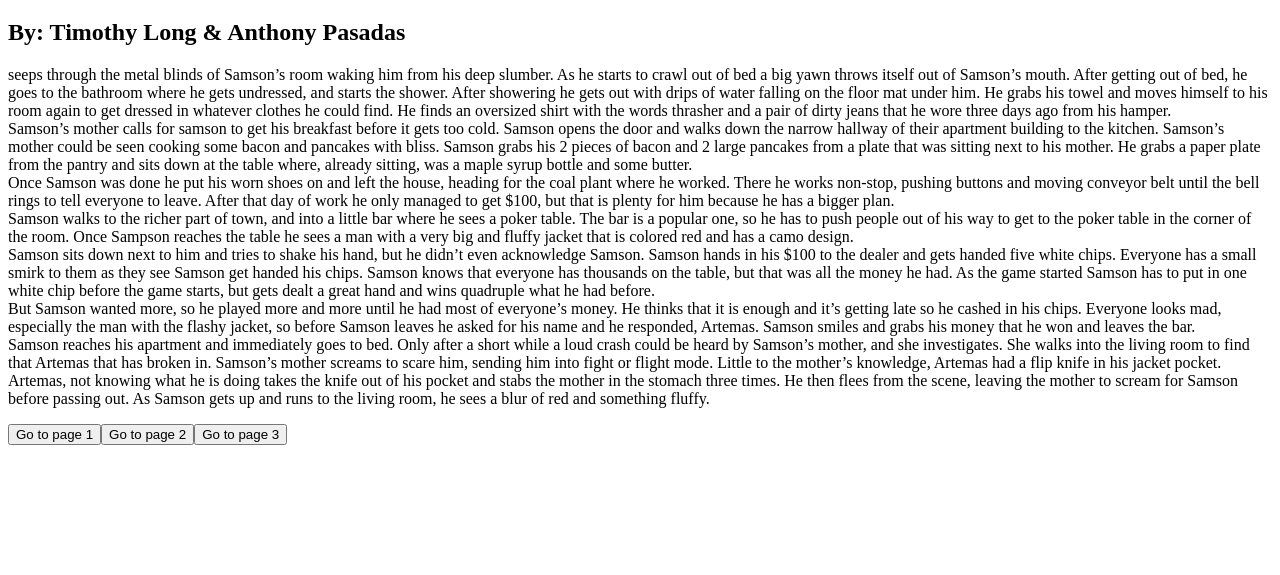
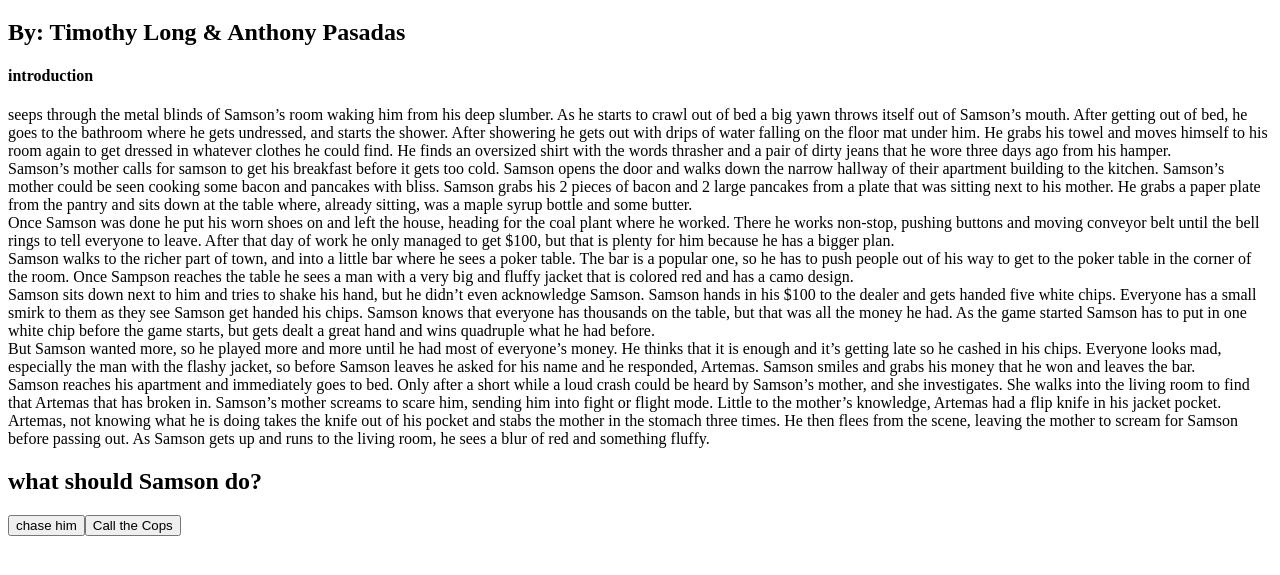
Before and after one commit to theonlymeme/project-gamble, a plain HTML site: page project.html in a window 1280 px wide. Shown: the part 61-636 px from the top of the page. Drawn offline with Linux system fonts and the light colour scheme.

Commit message:
added the first couple buttons

```diff
--- a/project.html
+++ b/project.html
@@ -11,15 +11,16 @@
     <div id="intro">
         <h1>The Gamble</h1>
             <h2> By: Timothy Long & Anthony Pasadas</h2>
+            <h4>introduction</h4>
         <p> seeps through the metal blinds of Samson’s room waking him from his deep slumber. As he starts to crawl out of bed a big yawn throws itself out of Samson’s mouth. After getting out of bed, he goes to the bathroom where he gets undressed, and starts the shower. After showering he gets out with drips of water falling on the floor mat under him. He grabs his towel and moves himself to his room again to get dressed in whatever clothes he could find. He finds an oversized shirt with the words thrasher and a pair of dirty jeans that he wore three days ago from his hamper.<br>
             Samson’s mother calls for samson to get his breakfast before it gets too cold. Samson opens the door and walks down the narrow hallway of their apartment building to the kitchen. Samson’s mother could be seen cooking some bacon and pancakes with bliss. Samson grabs his 2 pieces of bacon and 2 large pancakes from a plate that was sitting next to his mother. He grabs a paper plate from the pantry and sits down at the table where, already sitting, was a maple syrup bottle and some butter. <br>
             Once Samson was done he put his worn shoes on and left the house, heading for the coal plant where he worked. There he works non-stop, pushing buttons and moving conveyor belt until the bell rings to tell everyone to leave. After that day of work he only managed to get $100, but that is plenty for him because he has a bigger plan.<br>
             Samson walks to the richer part of town, and into a little bar where he sees a poker table. The bar is a popular one, so he has to push people out of his way to get to the poker table in the corner of the room. Once Sampson reaches the table he sees a man with a very big and fluffy jacket that is colored red and has a camo design. <br>
             Samson sits down next to him and tries to shake his hand, but he didn’t even acknowledge Samson. Samson hands in his $100 to the dealer and gets handed five white chips. Everyone has a small smirk to them as they see Samson get handed his chips. Samson knows that everyone has thousands on the table, but that was all the money he had. As the game started Samson has to put in one white chip before the game starts, but gets dealt a great hand and wins quadruple what he had before. <br>
             But Samson wanted more, so he played more and more until he had most of everyone’s money. He thinks that it is enough and it’s getting late so he cashed in his chips. Everyone looks mad, especially the man with the flashy jacket, so before Samson leaves he asked for his name and he responded, Artemas. Samson smiles and grabs his money that he won and leaves the bar.
-<br> Samson reaches his apartment and immediately goes to bed. Only after a short while a loud crash could be heard by Samson’s mother, and she investigates. She walks into the living room to find that Artemas that has broken in. Samson’s mother screams to scare him, sending him into fight or flight mode. Little to the mother’s knowledge, Artemas had a flip knife in his jacket pocket. Artemas, not knowing what he is doing takes the knife out of his pocket and stabs the mother in the stomach three times. He then flees from the scene, leaving the mother to scream for Samson before passing out. As Samson gets up and runs to the living room, he sees a blur of red and something fluffy.
-        </p>
-    </div>
+<br> Samson reaches his apartment and immediately goes to bed. Only after a short while a loud crash could be heard by Samson’s mother, and she investigates. She walks into the living room to find that Artemas that has broken in. Samson’s mother screams to scare him, sending him into fight or flight mode. Little to the mother’s knowledge, Artemas had a flip knife in his jacket pocket. Artemas, not knowing what he is doing takes the knife out of his pocket and stabs the mother in the stomach three times. He then flees from the scene, leaving the mother to scream for Samson before passing out. As Samson gets up and runs to the living room, he sees a blur of red and something fluffy.</p>
+<h2> what should Samson do?</h2>
+</div>
 
     <div id="story">
 
@@ -39,25 +40,22 @@
             intro : {
                 text : "",
                 choices : [
-                    ["Go to page 1", "page1"],
-                    ["Go to page 2", "page2"],
-                    ["Go to page 3", "page3"]
+                    ["chase him", "chase"],
+                    ["Call the Cops", "stay"],
                 ]
             },
-            page1 : {
-                text : "Faucibus in ornare quam viverra orci sagittis eu. Arcu ac tortor dignissim convallis aenean et. Sodales ut etiam sit amet nisl purus in mollis nunc. Non nisi est sit amet facilisis magna etiam tempor orci. Dignissim sodales ut eu sem integer vitae justo eget. Integer feugiat scelerisque varius morbi enim nunc. Sed felis eget velit aliquet sagittis id consectetur purus. Vitae congue eu consequat ac felis. Non blandit massa enim nec dui. Vulputate mi sit amet mauris commodo quis imperdiet massa tincidunt. Eget nulla facilisi etiam dignissim diam quis. Massa sapien faucibus et molestie ac feugiat sed lectus vestibulum. Neque viverra justo nec ultrices dui sapien eget mi. Sapien et ligula ullamcorper malesuada proin libero nunc. Fermentum et sollicitudin ac orci. Ut eu sem integer vitae justo. Vivamus at augue eget arcu dictum varius duis. Tortor id aliquet lectus proin nibh nisl condimentum.",
+            chase : {
+                text : "Samson decided it’s a smart idea to chase after the man, and runs out of the broken window to catch him. As he is running he can catch a glimpse of the man, Artemas, and Samson starts to run faster. Artemas turns a corner down an alleyway, dropping his pocket knife in the process. Samson stops because he doesn’t want to go into a dark disgusting alleyway without shoes. He sees the knife and picks it up. The knife still had the blood of his mothers on it and the handle was still warm. Samson coming to his senses walks back home still filled with adrenalin from the run. He opens the door to his apartment to find her lifeless body, so Samson decides it’s time to call 9-1-1. The police and the paramedics arrive and they start questioning people. \n  It has been several weeks since the incident and the man with the red jacket still hasn’t been caught. Samson still in shambles quit his job and lived off the money he won from the poker game the day his mother died. He feels like he was guilty because he won that poker match.  While in deep thought Samson got a call from his Uncle Jack.",
                 choices : [
-                    ["Go to page 2", "page2"],
+                    ["pick up the phone", "page2"],
                     ["Go to page 3", "page3"],
-                    ["Go to page 4", "page4"]
                 ]
             },
-            page2 : {
-                text : "Faucibus in ornare quam viverra orci sagittis eu. Arcu ac tortor dignissim convallis aenean et. Sodales ut etiam sit amet nisl purus in mollis nunc. Non nisi est sit amet facilisis magna etiam tempor orci. Dignissim sodales ut eu sem integer vitae justo eget. Integer feugiat scelerisque varius morbi enim nunc. Sed felis eget velit aliquet sagittis id consectetur purus. Vitae congue eu consequat ac felis. Non blandit massa enim nec dui. Vulputate mi sit amet mauris commodo quis imperdiet massa tincidunt. Eget nulla facilisi etiam dignissim diam quis. Massa sapien faucibus et molestie ac feugiat sed lectus vestibulum. Neque viverra justo nec ultrices dui sapien eget mi. Sapien et ligula ullamcorper malesuada proin libero nunc. Fermentum et sollicitudin ac orci. Ut eu sem integer vitae justo. Vivamus at augue eget arcu dictum varius duis. Tortor id aliquet lectus proin nibh nisl condimentum.",
+            stay : {
+                text : "Samson’s first thought is to call the police. As his mother lies on the floor injured Samson tries to comfort her while still waiting for the phone to pick up. After three seconds the operator responds and Samson says that his mother was stabbed. They arrived soon after Samson’s mother died. When the paramedics arrive they see Samson crying over his mother's corpse.\n It has been several weeks since the incident and the man with the red jacket still hasn’t been caught. Samson still in shambles quit his job and lived off the money he won from the poker game the day his mother died. He feels like he was guilty because he won that poker match.  While in deep thought Samson got a call from his Uncle Jack.",
                 choices : [
                     ["Go to page 3", "page3"],
                     ["Go to page 4", "page4"],
-                    ["Go to page 5", "page5"]
                 ]
             },
             page3 : {
```
